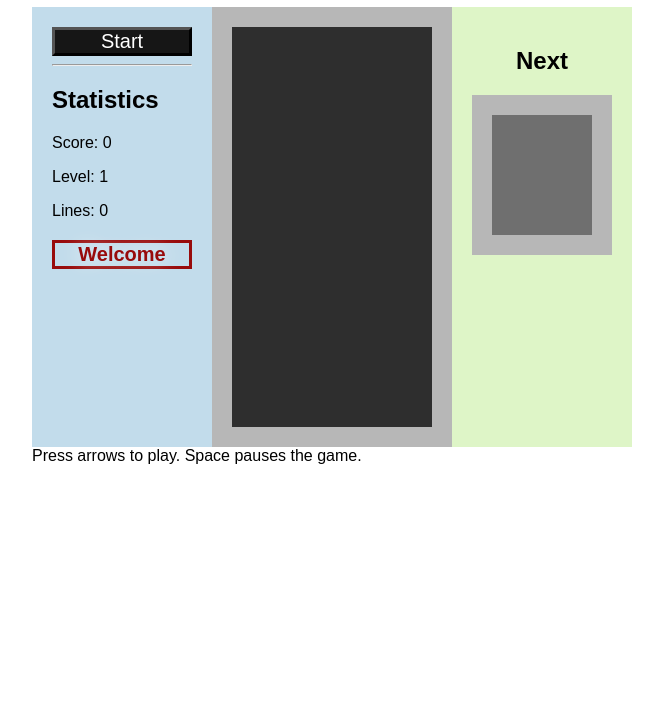
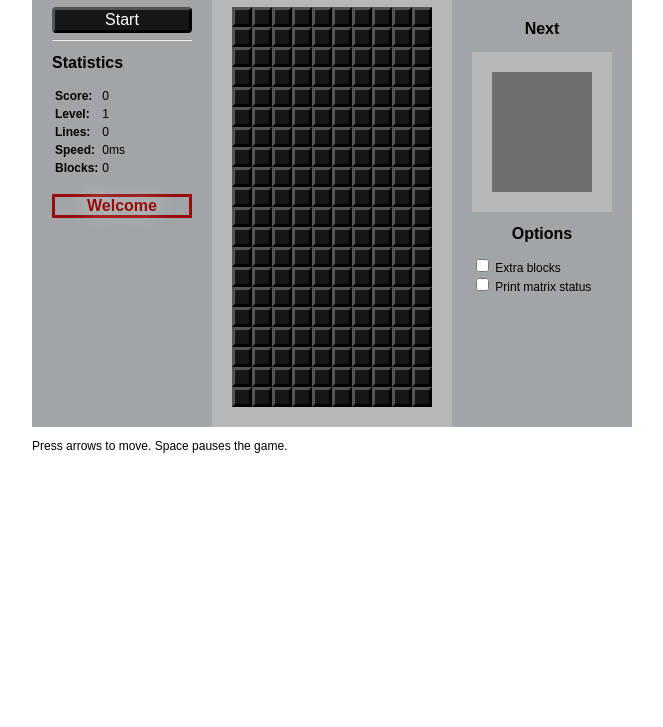
Before and after one commit to igasparetto/tetris, a plain HTML site: page index.html in a window 1280 px wide. Shown: the part 73-800 px from the top of the page, without its empty margins (306-969 px from the left). Drawn offline with Linux system fonts and the light colour scheme.

Commit message:
Small CSS improvements. Added extra options. Page prints more data. Improved JS code.

```diff
--- a/css/main.css
+++ b/css/main.css
@@ -1,11 +1,13 @@
-body{font-family: arial; text-align: center; width: 100%; overflow: hidden;}
+body{font-family: arial; text-align: center; width: 100%; overflow: hidden; font-size: 12px;}
+main {display: flex;}
 #wrapper{margin: 0 auto; text-align: left; width: 620px;}
 #wrapper::after{clear: both; display: block; content:"";}
-#left, #centre, #right {float: left; width: 140px; height:400px; padding: 20px}
+#left, #centre, #right {float: left; width: 140px; padding: 20px}
 
-#left {background-color: rgb(194, 220, 235);}
+#left {background-color: #a1a5a8}
 #centre {width: 200px; background-color:rgb(183, 183, 183); position: relative;}
-#right {background-color: rgb(222, 245, 199); text-align: center;}
+#right {background-color: #a1a5a8; text-align: center;}
+
 #game {
   height: 100%;
   background: rgb(46, 46, 46);
@@ -14,7 +16,7 @@ body{font-family: arial; text-align: center; width: 100%; overflow: hidden;}
   height: 120px;
 }
 #message {
-  font-size: 20px;
+  font-size: 16px;
   color: rgb(152, 11, 11);
   text-shadow: 0px 0px 20px white;
   font-weight: bold;
@@ -28,19 +30,22 @@ body{font-family: arial; text-align: center; width: 100%; overflow: hidden;}
   border: 20px solid rgb(183, 183, 183);;
 }
 #next-piece::after{clear: both; display: block; content:"";}
-#start {cursor: pointer;}
+#start {cursor: pointer; width: 100%; border-radius: 4px;}
 .block, #start {
   box-sizing: border-box;
   border: 3px outset black;
   background-color: rgb(22, 22, 22);
   text-align: center;
-  font-size: 20px;
+  font-size: 16px;
   color: white;
 }
 .block {
   float:left;
   width: 20px;
   height:20px;
+  font-size: 11px;
+  padding-top: 2px;
+  text-shadow: 0 0 2px black;
 }
 .red {
   border: 3px outset gray;
@@ -70,3 +75,12 @@ body{font-family: arial; text-align: center; width: 100%; overflow: hidden;}
   border: 3px outset gray;
   background-color: #FF7E15;
 }
+
+#options ul, #options li {
+  text-align: left;
+  list-style: none;
+  margin: 0;
+  padding: 0;
+}
+
+h2 {font-size: 16px;}
--- a/index.html
+++ b/index.html
@@ -15,25 +15,51 @@
     <main>
       <div id="left">
         <div id="left-inner">
-          <div id="start">Start</div>
+          <button id="start">Start</button>
           <hr>
           <h2>Statistics</h2>
-          <p>Score: <span id="score">0</span></p>
-          <p>Level: <span id="level">1</span></p>
-          <p>Lines: <span id="lines">0</span></p>
+          <table>
+            <tr>
+              <th>Score:</th>
+              <td id="score">0</td>
+            </tr>
+            <tr>
+              <th>Level:</th>
+              <td id="level">1</td>
+            </tr>
+            <tr>
+              <th>Lines:</th>
+              <td id="lines">0</td>
+            </tr>
+            <tr>
+              <th>Speed:</th>
+              <td><span id="speed">0</span>ms</td>
+            </tr>
+            <tr>
+              <th>Blocks:</th>
+              <td id="total-blocks">0</td>
+            </tr>
+          </table>
           <p id="message">Welcome</p>
         </div>
       </div>
       <div id="centre">
-        <div id="game"></div>
+        <div id="game" tabindex="0"></div>
       </div>
       <div id="right">
         <h2>Next</h2>
         <div id="next-piece"></div>
+        <div id="options">
+          <h2>Options</h2>
+          <ul>
+            <li><label><input type="checkbox" id="extra-blocks"> Extra blocks</label></li>
+            <li><label><input type="checkbox" id="print-matrix-status"> Print matrix status</label></li>
+          </ul>
+        </div>
       </div>
     </main>
     <footer>
-      <p>Press arrows to play. Space pauses the game.</p>
+      <p>Press arrows to move. Space pauses the game.</p>
     </footer>
   </div>
   <script src='js/main.js'></script>
--- a/js/main.js
+++ b/js/main.js
@@ -1,16 +1,17 @@
-let blocks = [
+
+let basicBlocks = [
   [
     [1,1],
-    [1,1],
+    [1,1]
   ],
   [
     [1,1,1],
-    [0,1,0],
+    [0,1,0]
   ],
   [
     [1,1],
     [0,1],
-    [0,1],
+    [0,1]
   ],
   [
     [1,1,0],
@@ -21,7 +22,31 @@ let blocks = [
     [1],
     [1],
     [1]
+  ]
+];
+let blocks = basicBlocks;
+let extraBlocks = [
+  // specials
+  [
+    [1],
   ],
+  [
+    [1,1],
+    [1,0]
+  ],
+  [
+    [0,0,1],
+    [0,1,0],
+    [1,0,0]
+  ],
+  [
+    [1,1,1],
+    [1,0,1]
+  ],
+  [
+    [1,1,1],
+    [0,1,1]
+  ]
 ];
 let colors = [
   "red",
@@ -58,11 +83,18 @@ let level = 1;
 let lines = 0;
 let totalBlocks = 0;
 
+let speedReductionFactor= 0.7; // 0.7 for -30%
+
 let $score = document.getElementById("score");
 let $level = document.getElementById("level");
 let $lines = document.getElementById("lines");
+let $speed = document.getElementById("speed");
+let $totalBlocks = document.getElementById("total-blocks");
 
+let $game = document.getElementById("game");
 let $start = document.getElementById("start");
+
+let $printMatrixStatus = document.getElementById('print-matrix-status');
 
 let $message = document.getElementById("message");
 function message(text) {
@@ -107,12 +139,16 @@ function getRandom(max) {
 
 function drawMatrix(id, matrix) {
   let $area = document.getElementById(id);
+  let printStatus = $printMatrixStatus.checked;
   $area.innerHTML = "";
   for(let row=0; row<matrix.length; row++) {
     $row = document.createElement("div");
     $row.setAttribute("class", "row");
     for(let col=0; col<matrix[row].length; col++) {
       $block = document.createElement("div");
+      if(printStatus) {
+        $block.innerHTML = matrix[row][col]["occupied"];
+      }
       $block.setAttribute("class", "block " + (matrix[row][col]["occupied"] ? matrix[row][col]["color"] : ""));
       $row.appendChild($block);
     }
@@ -153,10 +189,12 @@ function nextBlockIn(){
   totalBlocks++;
   pushNextBlockToGame(nextBlock, nextColor);
   if(totalBlocks%20 === 0) {
-    speed = speed * 0.7;
+    speed = speed * speedReductionFactor;
     level++;
     $level.innerHTML = level;
   }
+  $totalBlocks.innerHTML = totalBlocks;
+  $speed.innerHTML = Math.floor(speed);
   drawMatrix("game", matrix);
 
   genNextBlock();
@@ -170,15 +208,12 @@ function addScore(n) {
 function move1Down(){
   // can it move down to the next position?
   let canMove = true;
-  let touchDown = false;
 
   currentBlockPositions.forEach((point) => {
     if(point.row+1 == numberOfRows) {
       canMove = false;
-      touchDown = true;
     } else if(matrix[point.row+1][point.col]["occupied"] === 2) {
       canMove = false;
-      touchDown = true;
     }
   });
 
@@ -195,8 +230,7 @@ function move1Down(){
       matrix[point.row][point.col]["occupied"] = 1;
     });
     currentBlockPositions = newCurrentBlockPositions;
-  }
-  if(touchDown) {
+  } else {
     addScore(1);
     currentBlockPositions.forEach((point) => {
       matrix[point.row][point.col]["occupied"] = 2;
@@ -385,9 +419,18 @@ function start() {
   gameInPlay = true;
 }
 
+document.getElementById('extra-blocks').addEventListener("change", function (e) {
+  if(e.target.checked) {
+    blocks = basicBlocks.concat(extraBlocks);
+  } else {
+    blocks = basicBlocks;
+  }
+});
+
 $start.addEventListener("click", function () {
   start();
-})
+  $game.focus();
+});
 
 window.addEventListener("keydown", function (e) {
   if(gameIsPaused || !gameInPlay) {
@@ -420,3 +463,6 @@ window.addEventListener("keypress", function (e) {
     }
   }
 });
+
+matrix = setInitialMatrix([], numberOfRows, numberOfColumns);
+drawMatrix("game", matrix);
```
